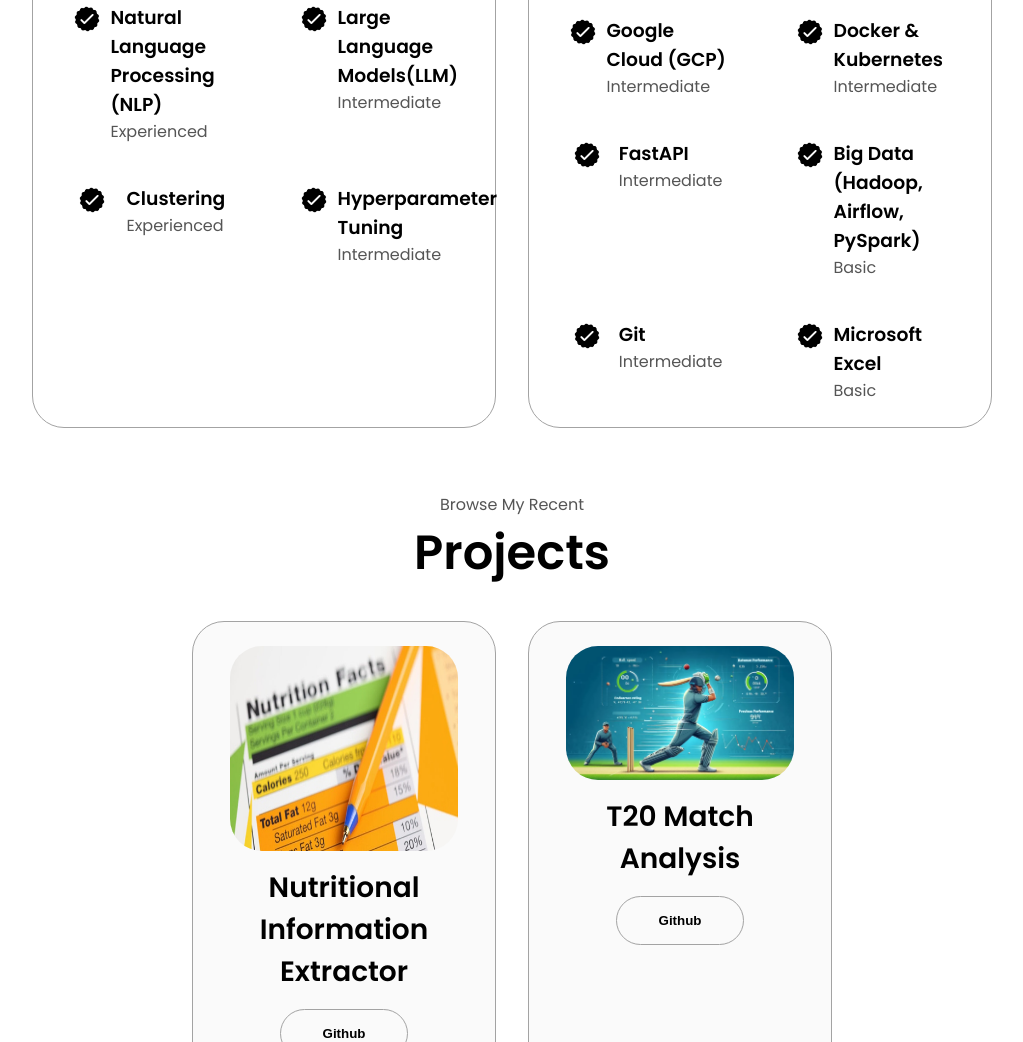
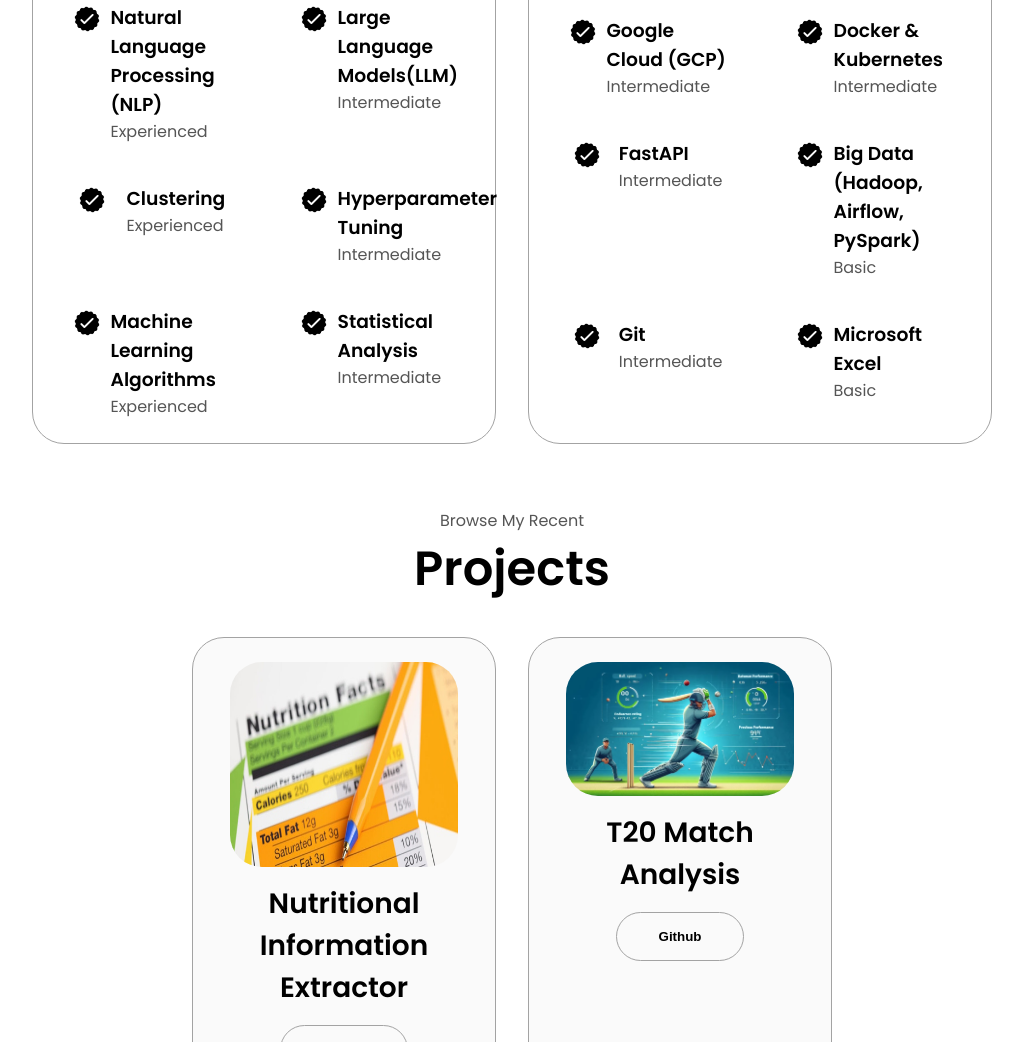
Before and after one commit to KoustubR/portfolio, a plain HTML site: page index.html in a window 1280 px wide. Shown: the part 2044-3086 px from the top of the page, without its empty margins (128-1151 px from the left). Drawn offline with Linux system fonts and the light colour scheme.

Commit message:
updated skills

```diff
--- a/index.html
+++ b/index.html
@@ -195,6 +195,28 @@
               />
               <div>
                 <h3>Hyperparameter Tuning</h3>
+                <p>Intermediate</p>
+              </div>
+            </article>
+            <article>
+              <img
+                src="./assets/checkmark.png"
+                alt="Experience icon"
+                class="icon"
+              />
+              <div>
+                <h3>Machine Learning Algorithms</h3>
+                <p>Experienced</p>
+              </div>
+            </article>
+            <article>
+              <img
+                src="./assets/checkmark.png"
+                alt="Experience icon"
+                class="icon"
+              />
+              <div>
+                <h3>Statistical Analysis</h3>
                 <p>Intermediate</p>
               </div>
             </article>
```
